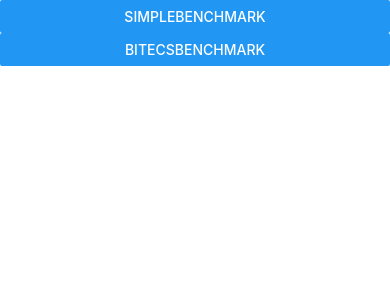
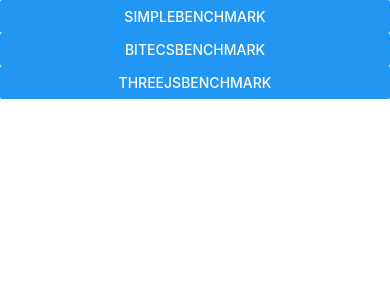
Before and after one commit to rebeckerspecialties/benchmarking-test-app, a React Native app in the folder apps/benchmarking-test-app/: screen / in a window 390 px wide. Shown: the top 300 px of the page. Built offline with nearby package versions, Linux system fonts and the light colour scheme.

Commit message:
Add Three.js benchmark

```diff
--- a/apps/benchmarking-test-app/App.tsx
+++ b/apps/benchmarking-test-app/App.tsx
@@ -13,6 +13,7 @@ import React from "react";
 import { SafeAreaView, StatusBar } from "react-native";
 import { Benchmark, simpleBenchmark } from "./src/benchmarks";
 import { bitEcsBenchmark } from "./src/benchmarks/bitEcsBenchmark";
+import { threeJsBenchmark } from "./src/benchmarks/threeJsBenchmark";
 
 const App = () => {
   return (
@@ -24,6 +25,7 @@ const App = () => {
       >
         <Benchmark name="simpleBenchmark" run={simpleBenchmark} />
         <Benchmark name="bitEcsBenchmark" run={bitEcsBenchmark} />
+        <Benchmark name="threeJsBenchmark" run={threeJsBenchmark} />
       </SafeAreaView>
     </>
   );
--- a/apps/benchmarking-test-app/package.json
+++ b/apps/benchmarking-test-app/package.json
@@ -23,7 +23,8 @@
     "react": "18.2.0",
     "react-native": "0.73.9",
     "react-native-macos": "^0.73.0",
-    "react-native-permissions": "^3.10.1"
+    "react-native-permissions": "^3.10.1",
+    "three": "^0.167.1"
   },
   "devDependencies": {
     "@babel/core": "^7.20.0",
@@ -36,6 +37,7 @@
     "@rnx-kit/metro-config": "^1.3.15",
     "@types/react": "^18.2.6",
     "@types/react-test-renderer": "^18.0.0",
+    "@types/three": "^0.167.2",
     "babel-jest": "^29.6.3",
     "eslint": "^8.19.0",
     "jest": "^29.6.3",
--- /dev/null
+++ b/apps/benchmarking-test-app/src/benchmarks/threeJsBenchmark.ts
@@ -0,0 +1,30 @@
+import { BoxGeometry, Frustum, Matrix4, Mesh } from "three";
+
+const ITERATIONS = 10000;
+
+export const threeJsBenchmark = async () => {
+  await new Promise((resolve) => setTimeout(resolve, 10));
+  for (let i = 0; i < ITERATIONS; i++) {
+    moveAndIntersectBox();
+  }
+};
+
+const moveAndIntersectBox = () => {
+  const m = new Matrix4().makePerspective(-1, 1, 1, -1, 1, 100);
+  const a = new Frustum().setFromProjectionMatrix(m);
+  const object = new Mesh(new BoxGeometry(1, 1, 1));
+
+  a.intersectsObject(object);
+
+  object.position.set(-1, -1, -1);
+  object.updateMatrixWorld();
+
+  a.intersectsObject(object);
+
+  object.position.set(1, 1, 1);
+  object.updateMatrixWorld();
+
+  a.intersectsObject(object);
+
+  object.removeFromParent();
+};
```
Also changed, not shown: 2 other files (tests, documents, lock files or other folders).
